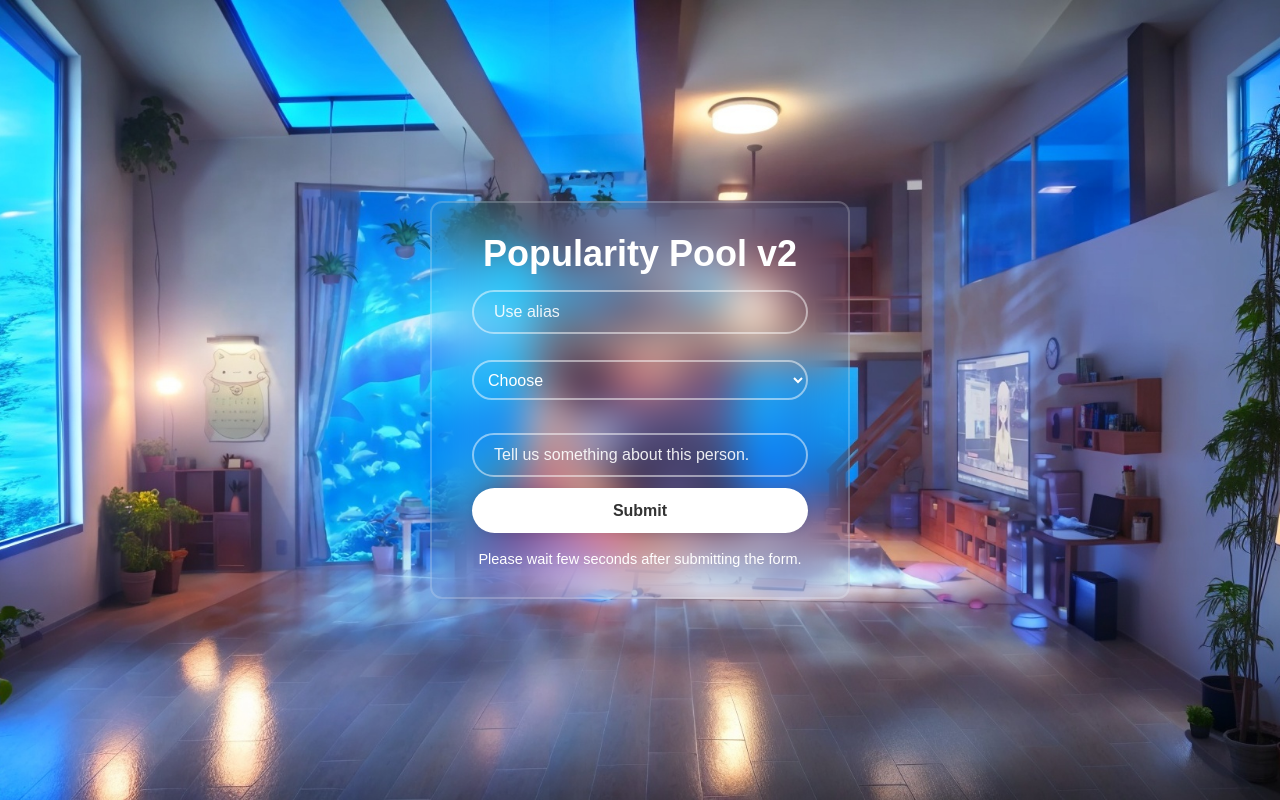
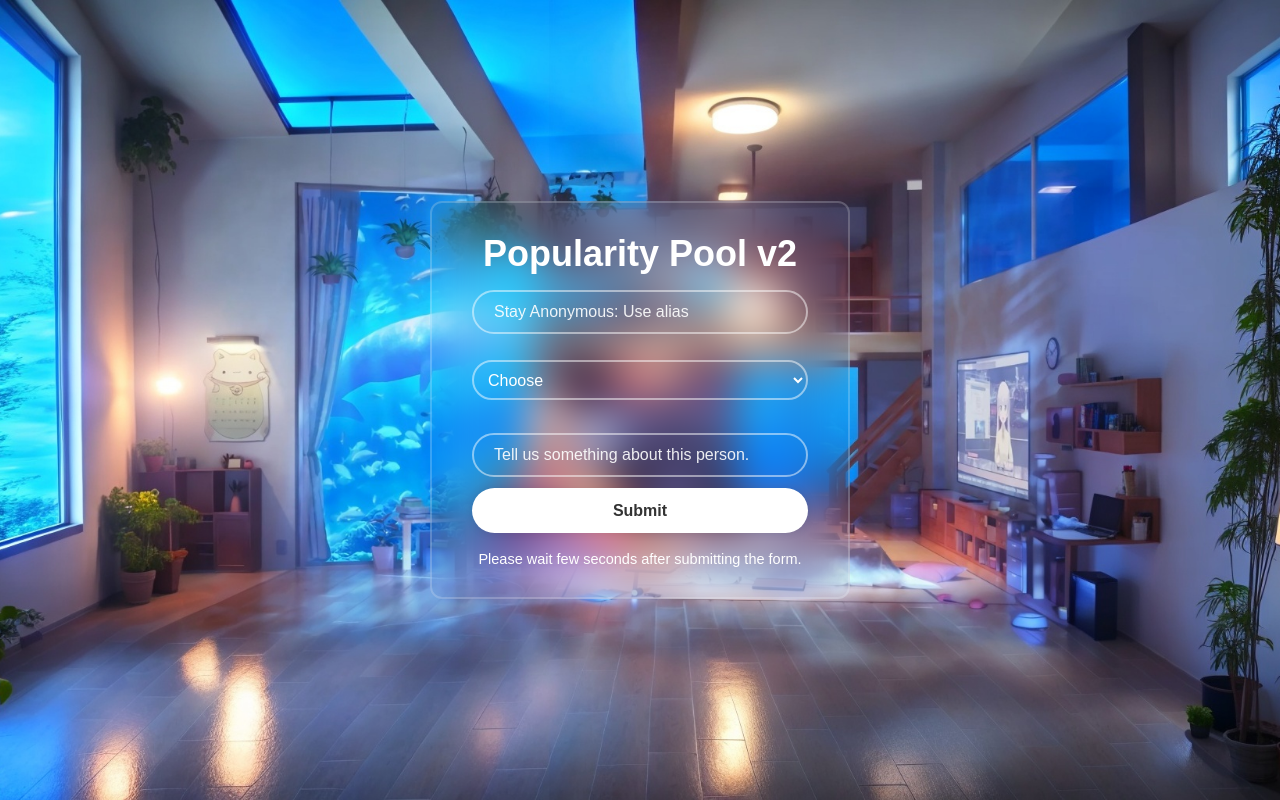
Before and after one commit to reuelrai/Popularity-Pool-v2-Final, a plain HTML site: page index.html in a window 1280 px wide. Drawn offline with Linux system fonts and the light colour scheme.

Commit message:
Update index.html

```diff
--- a/index.html
+++ b/index.html
@@ -12,7 +12,7 @@
     <form method="post" action="https://script.google.com/macros/s/AKfycbxYo8qFaLsSp1wCD_aKzTqlzeRS3qQ1LvLCUSuZrCxo-uzQ4beruYIaAT4isAy4Xl34CA/exec" name="contact-form">
     <h1>Popularity Pool v2</h1>
         <div class="input-box">
-        <input type="text" name="name" id="name" placeholder="Use alias" required>
+        <input type="text" name="name" id="name" placeholder="Stay Anonymous: Use alias" required>
     </div>
     <div class="input-box">
         <select class="select-box" name="username" id="username" required>
```
